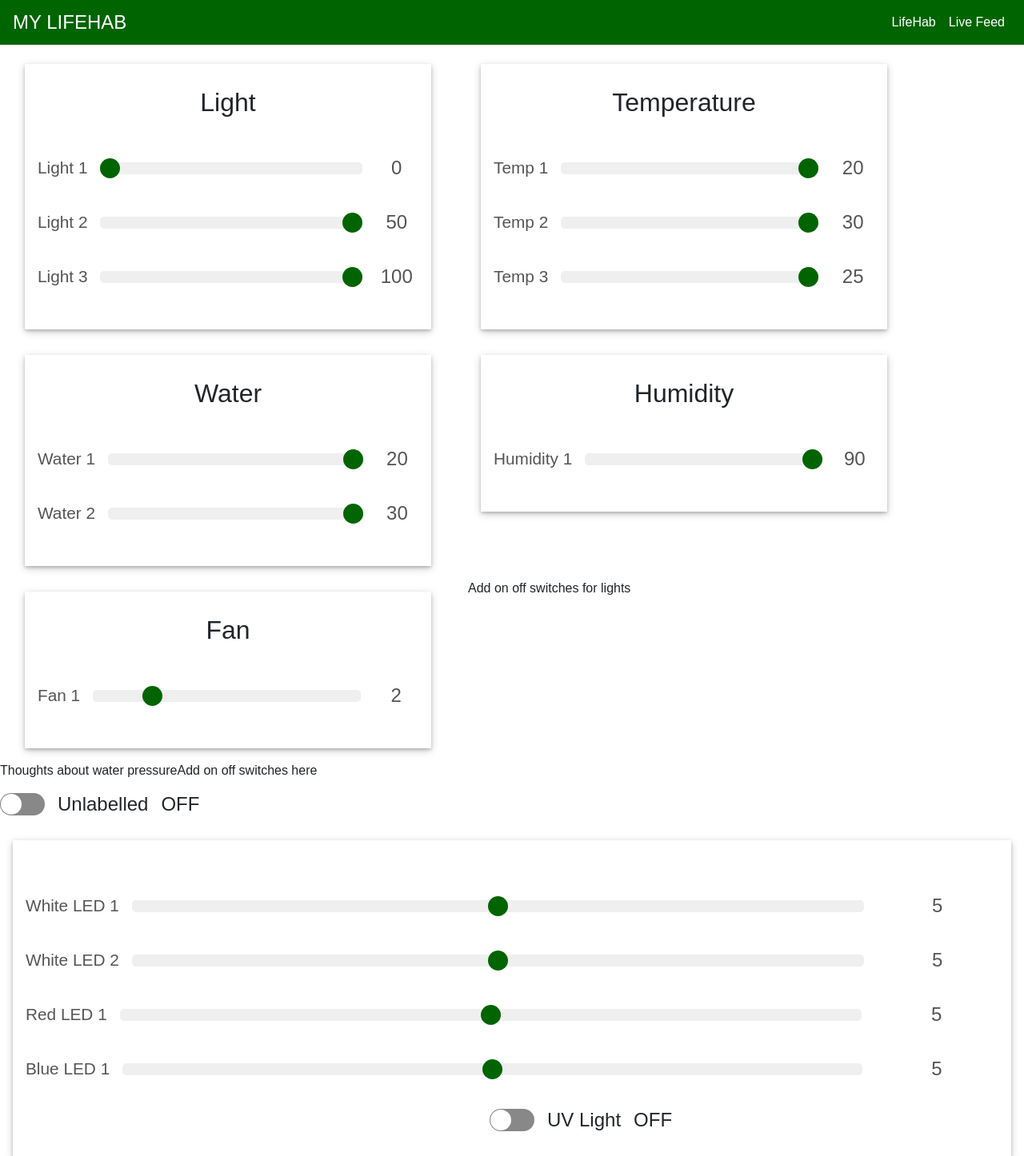
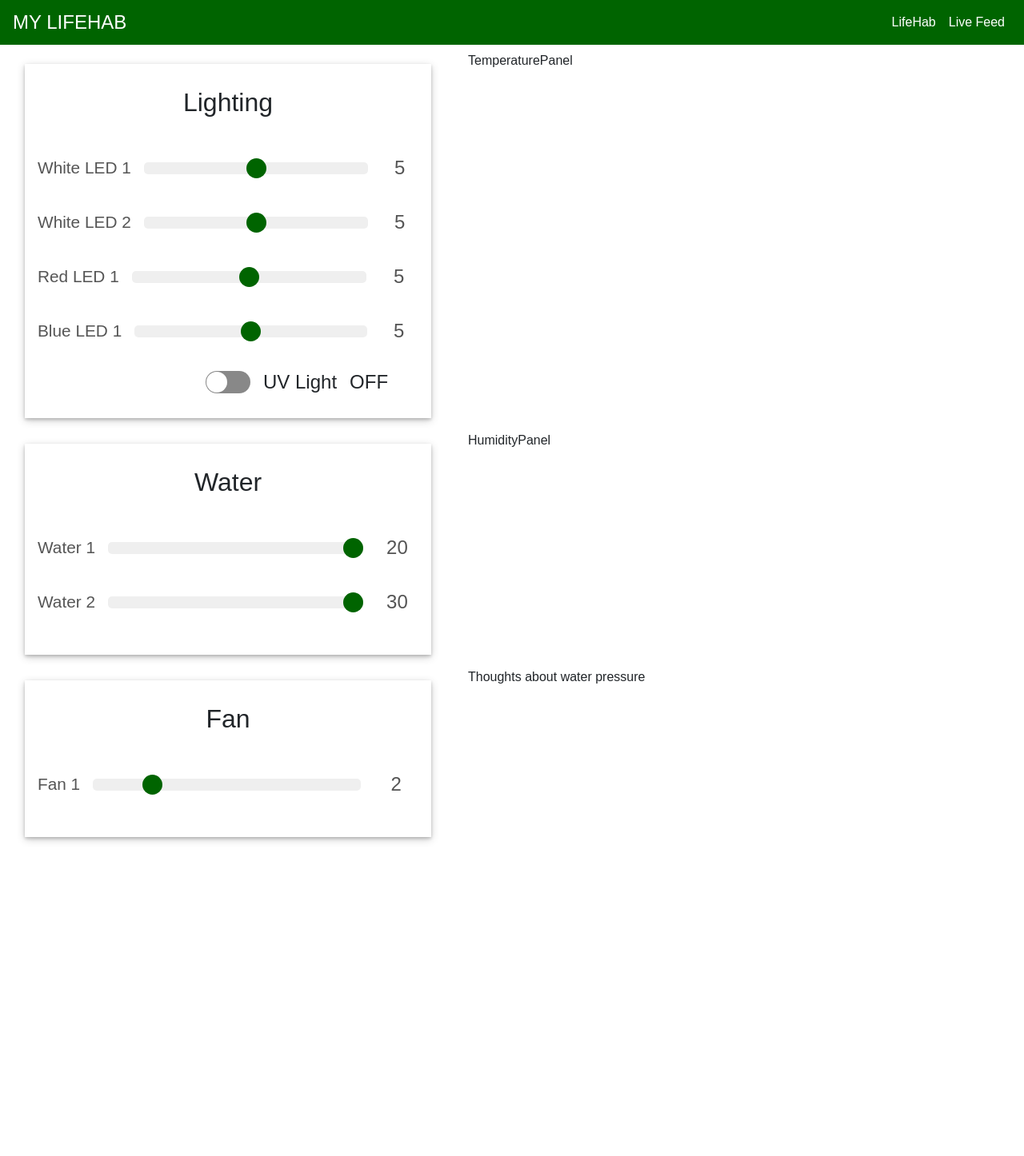
Before and after one commit to umerhasan17/lifehab, a React (Create React App) app: page / in a window 1280 px wide. Shown: the whole page at 80% size. After the commit the page ends 1063 px from the top, so only its background shows below. Built offline with nearby package versions, Linux system fonts and the light colour scheme.

Commit message:
Reorganise structure, card container template in App.js

```diff
--- a/src/App.js
+++ b/src/App.js
@@ -1,15 +1,17 @@
 import React from 'react';
+import Container from 'react-bootstrap/Container';
+import Row from 'react-bootstrap/Row';
+import Col from 'react-bootstrap/Col';
 
 import Toolbar from './components/Toolbar/Toolbar';
 import SideDrawer from './components/SideDrawer/SideDrawer';
 import Backdrop from './components/Backdrop/Backdrop';
-// import Slider from './components/Slider/Slider';
-// import styled from 'styled-components';
-// import Card from './components/Card/Card';
-// import SliderCard from './components/Card/SliderCard';
-import CardContainer from './components/CardContainer/CardContainer';
-import OnOffSwitch from './components/Switch/Switch';
+import Card from './components/Card/Card';
 import LightingPanel from './components/LightingPanel/LightingPanel';
+import TemperaturePanel from './components/TemperaturePanel/TemperaturePanel';
+import HumidityPanel from './components/HumidityPanel/HumidityPanel';
+
+import './components/CardContainer/CardContainer.css';
 
 class App extends React.Component {
   state = {
@@ -34,13 +36,41 @@ class App extends React.Component {
     }
     return (
       <div style={{height: '100%'}}>
+        {/*  Nav-bar section */}
         <Toolbar drawerClickHandler={this.drawerToggleClickHandler} />
         <SideDrawer show={this.state.sideDrawerOpen} />
         {backdrop}
         <main style={{marginTop: '64px'}}>
-          <CardContainer />
-          <OnOffSwitch />
-          <LightingPanel />
+          {/* Card Container Section */}
+          <Container style={{marginLeft: 0, marginRight: 0}}>
+            <Row>
+              <Col>
+                <LightingPanel />
+                {/* <Card title='Light' max={100} sliders={{'Light 1' : 0, 'Light 2' : 50, 'Light 3' : 100}}/> */}
+              </Col>
+              <Col>
+                <TemperaturePanel />
+                {/* <Card title='Temperature' max={50} sliders={{'Temp 1':20, 'Temp 2': 30, 'Temp 3': 25}}/>  */}
+              </Col>
+            </Row>
+            <Row>
+              <Col>
+                <Card title='Water' max={40} sliders={{'Water 1':20, 'Water 2': 30}}/>
+              </Col>
+              <Col>
+                <HumidityPanel />
+                {/* <Card title='Humidity' max={100} sliders={{'Humidity 1': 90}} /> */}
+              </Col>
+            </Row>
+            <Row>
+              <Col>
+                <Card title='Fan' max={3} sliders={{'Fan 1':2}}/>
+              </Col>
+              <Col>
+                <p>Thoughts about water pressure</p>
+              </Col>
+            </Row>
+          </Container>
         </main>
 
       </div>
--- a/src/components/LightingPanel/LightingPanel.js
+++ b/src/components/LightingPanel/LightingPanel.js
@@ -5,6 +5,7 @@ import OnOffSwitch from '../Switch/Switch';
 
 export default class LightingPanel extends React.Component {
     state = {
+        title: "Lighting",
         whites: this.props.whites ? this.props.whites : 2,
         reds: this.props.reds ? this.props.reds : 1,
         blues: this.props.blues ? this.props.blues : 1,
@@ -39,7 +40,7 @@ export default class LightingPanel extends React.Component {
     render() {
         return (
             <div className='card-container'>
-                <div className='card-title'>{this.props.title}</div>
+                <div className='card-title'>{this.state.title}</div>
                 <div className='sliders'>
                     {this.createSliders()}
                     <OnOffSwitch label={"UV Light"} />
```
